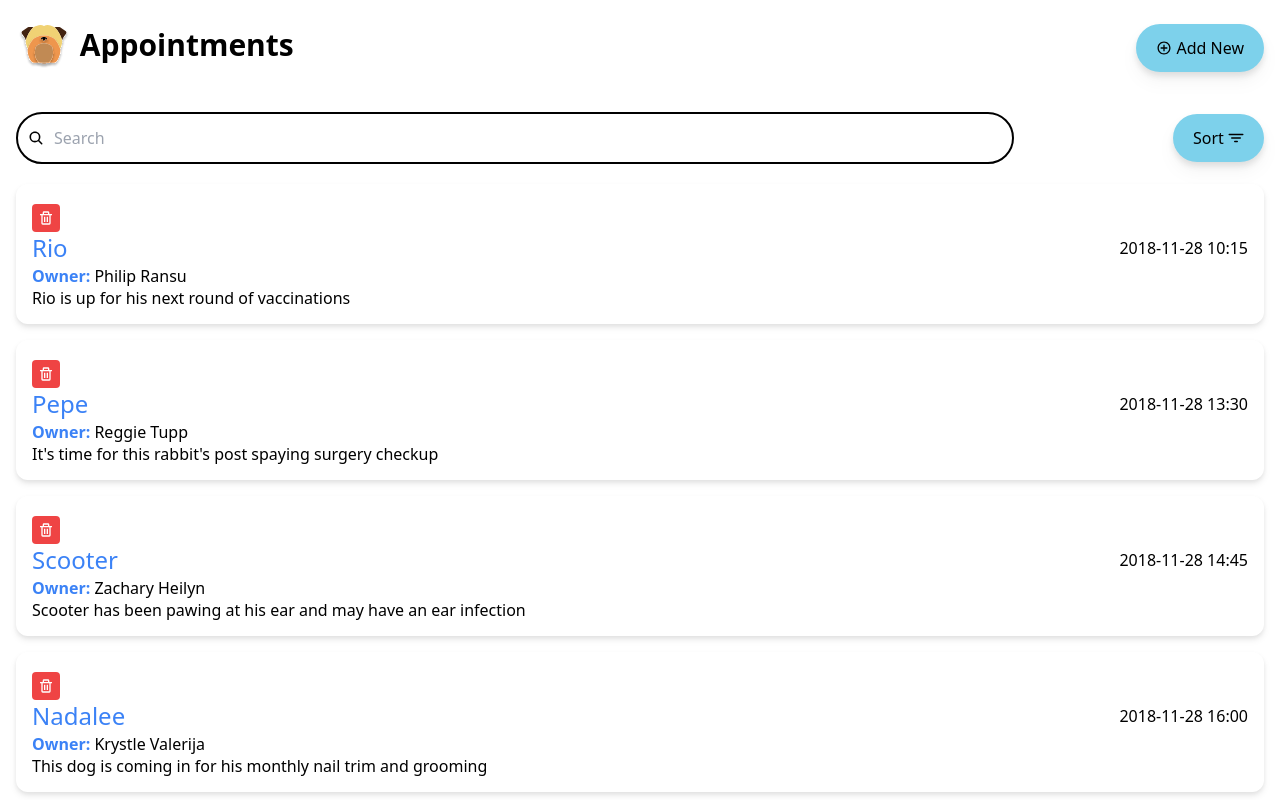
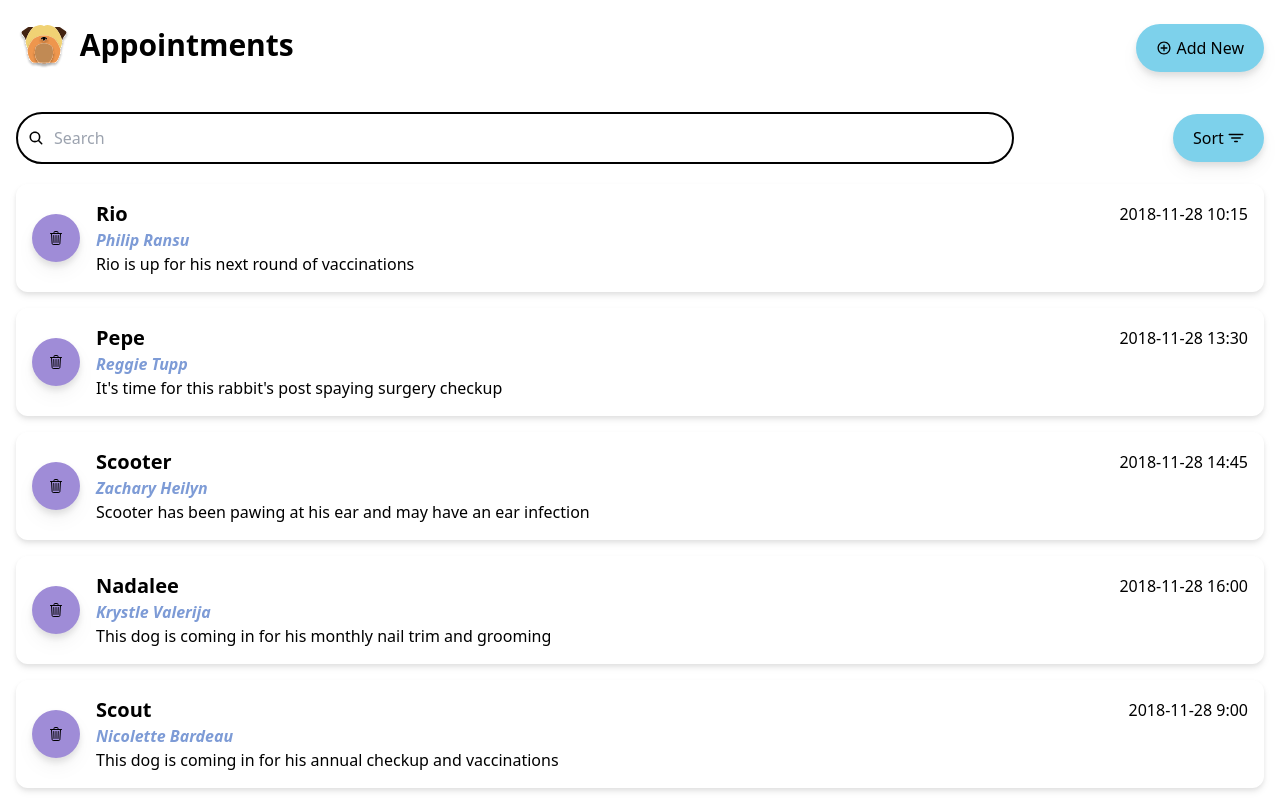
Before and after one commit to Duke0404/Appointments, a React (Create React App) app: page / in a window 1280 px wide. Shown: the top 800 px of the page. Built offline with nearby package versions, Linux system fonts and the light colour scheme.

Commit message:
Updated colors

```diff
--- a/src/components/AppointmentInfo/AppointmentInfo.tsx
+++ b/src/components/AppointmentInfo/AppointmentInfo.tsx
@@ -1,5 +1,5 @@
 //Icons
-import { BiTrash } from "react-icons/bi"
+import { IoTrashOutline } from "react-icons/io5"
 
 //Interfaces
 export interface AppointmentInterface<idType = number> {
@@ -24,24 +24,49 @@ const AppointmentInfo = (props: AppointmentInfoProps) => (
 			p-4
 			rounded-xl
 			drop-shadow-md
+			flex
+			items-center
+			gap-4
 		"
 		key={props.appointment.id}
 	>
-		<button onClick={() => props.deleteAppointment(props.appointment.id)} type="button" className="p-1.5 mr-1.5 mt-1 rounded text-white bg-red-500 hover:bg-yellow-700 focus:outline-none focus:ring-2 focus:ring-offset-2 focus:ring-blue-500">
-			<BiTrash />
+		<button
+			onClick={() => props.deleteAppointment(props.appointment.id)}
+			type="button"
+			className="
+				bg-accent-tertiary-1
+				p-4
+				text-text-1
+				rounded-full
+				drop-shadow-lg
+				z-10
+				md:bottom-auto
+				hover:bg-accent-tertiary-2
+				active:shadow-xl
+			"
+		>
+			<IoTrashOutline />
 		</button>
 
 		<div className="flex-grow">
 			<div className="flex items-center">
-				<span className="flex-none font-medium text-2xl text-blue-500">{props.appointment.petName}</span>
+				<span
+					className="
+						text-xl
+						font-semibold
+					"
+				>
+					{props.appointment.petName}
+				</span>
+
 				<span className="flex-grow text-right">{props.appointment.aptDate}</span>
 			</div>
 
-			<div>
-				<b className="font-bold text-blue-500">Owner:</b> {props.appointment.ownerName}
+			<div className="italic text-accent-secondary-2 font-semibold">
+				{props.appointment.ownerName}
 			</div>
 
-			<div className="leading-tight">{props.appointment.aptNotes}</div>
+			<div>{props.appointment.aptNotes}</div>
 		</div>
 	</li>
 )
--- a/tailwind.config.js
+++ b/tailwind.config.js
@@ -7,6 +7,7 @@ module.exports = {
 				"accent-secondary-1" : "#7DD1EB",
 				"accent-secondary-2" : "#7d9bd6",
 				"accent-tertiary-1" : "#9F8CD7",
+				"accent-tertiary-2" : "#D28A86",
 				"text-1" : "#000",
 				"text-2" : "#315870",
 				"text-1-dark" : "#F0F0F0",
```
